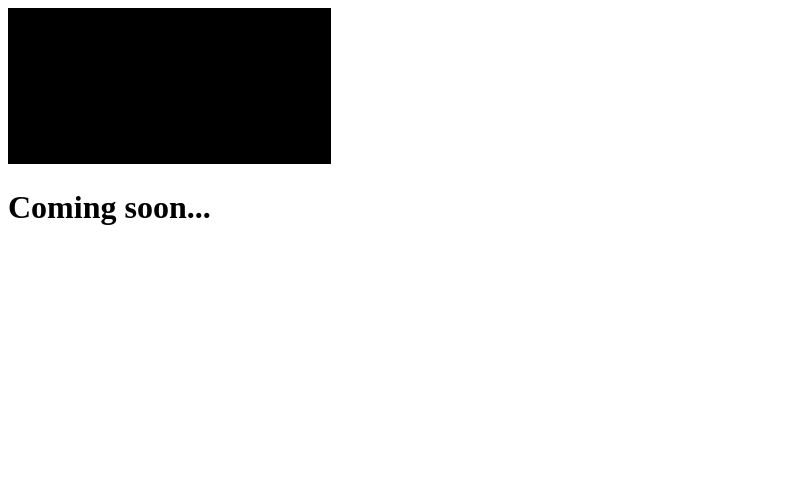
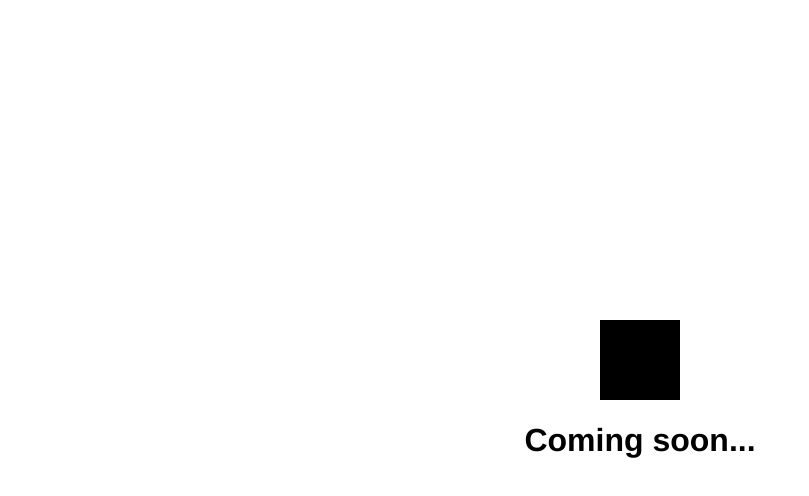
Before and after one commit to Skires/git-101, a plain HTML site: page index.html in a window 1280 px wide. Shown: the whole page, without its empty margins (0-809 px from the left). Drawn offline with Linux system fonts and the light colour scheme.

Commit message:
Centered image and tagline

```diff
--- a/index.html
+++ b/index.html
@@ -3,10 +3,13 @@
 <head>
     <meta charset="UTF-8">
     <meta name="viewport" content="width=device-width, initial-scale=1.0">
+    <link rel="stylesheet" href="style.css">
     <title>Document</title>
 </head>
 <body>
-    <img src="download.png" alt="">
+  <div class="container">
+    <img id= "logo" src="download.png" alt="">
     <h1>Coming soon...</h1>
+  </div>
 </body>
 </html>
--- /dev/null
+++ b/style.css
@@ -0,0 +1,18 @@
+body {
+    margin: 0;
+    font-family: Helvetica;
+}
+
+#logo {
+    height: 80px;
+    width: 80px;
+
+}
+
+.container {
+    display: flex;
+    align-items: center;
+    justify-content: center;
+    height: 100vh;
+    flex-direction: column;
+}
```
